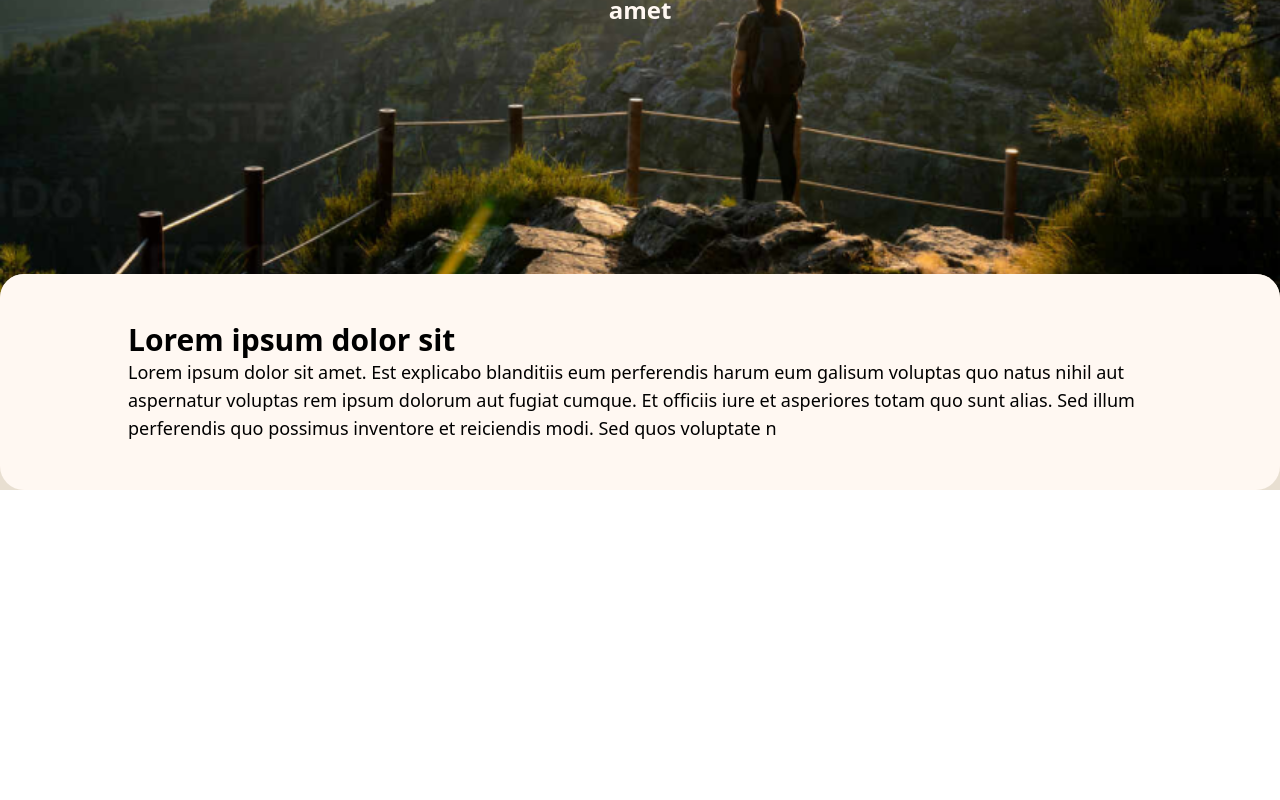
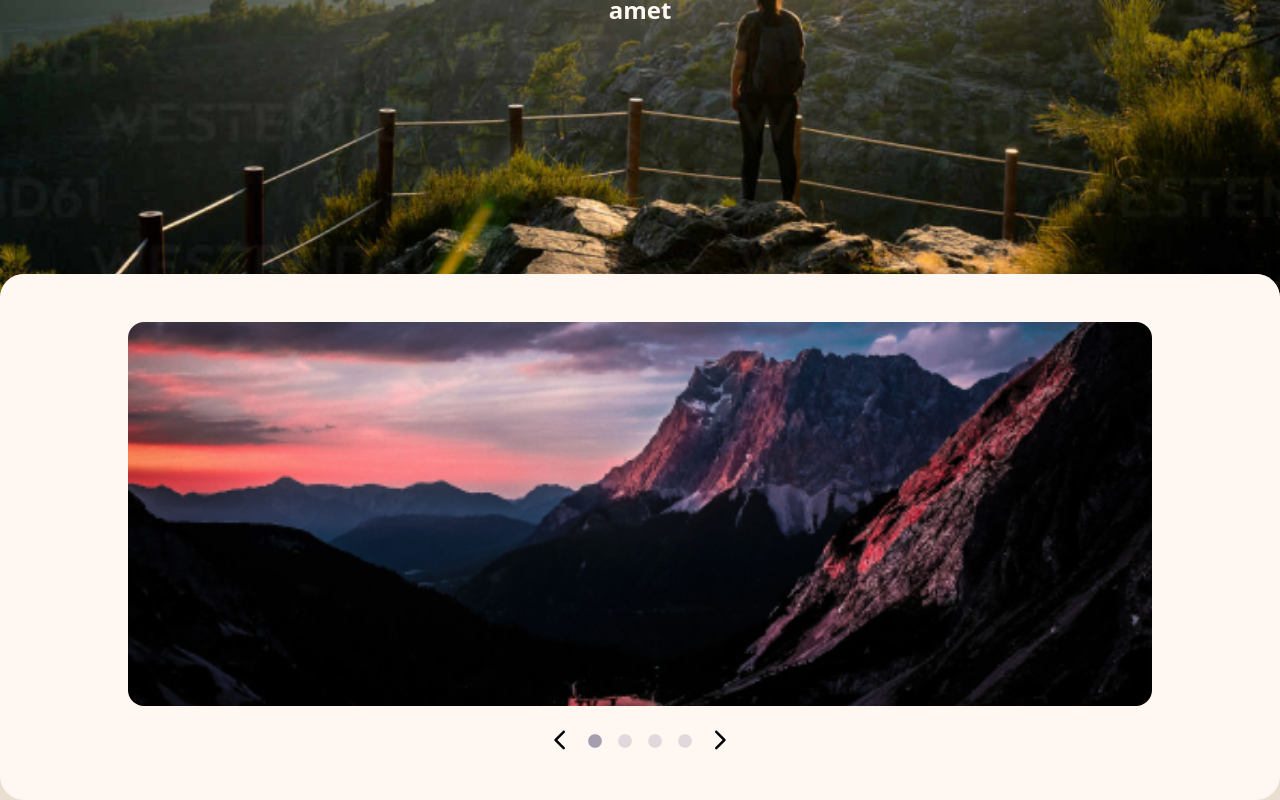
Before and after one commit to dannyfrelink/affiliate-blog, a React (Create React App) app: page / in a window 1280 px wide. Shown: the part 446-1246 px from the top of the page. Before the commit the page ends 936 px from the top, so only its background shows below. Built offline with nearby package versions, Linux system fonts and the light colour scheme; the HTML template or start-up script is replaced by a standard one.

Commit message:
feat: create Carousel component for Home page

```diff
--- a/package.json
+++ b/package.json
@@ -18,6 +18,8 @@
 		"react-dom": "^18.2.0",
 		"react-router-dom": "^6.21.1",
 		"react-scripts": "5.0.1",
+		"react-slick": "^0.29.0",
+		"slick-carousel": "^1.8.1",
 		"tailwindcss": "^3.4.0",
 		"typescript": "^4.9.5",
 		"web-vitals": "^2.1.4"
@@ -45,5 +47,8 @@
 			"last 1 firefox version",
 			"last 1 safari version"
 		]
+	},
+	"devDependencies": {
+		"@types/react-slick": "^0.23.13"
 	}
 }
--- /dev/null
+++ b/src/components/home/Carousel.tsx
@@ -0,0 +1,64 @@
+import React, { useRef } from "react";
+import Slider from "react-slick";
+import "slick-carousel/slick/slick.css";
+import "slick-carousel/slick/slick-theme.css";
+import ArrowBackIosRoundedIcon from "@mui/icons-material/ArrowBackIosRounded";
+import ArrowForwardIosRoundedIcon from "@mui/icons-material/ArrowForwardIosRounded";
+
+interface CarouselProps {
+	items: string[];
+}
+
+const Carousel: React.FC<CarouselProps> = ({ items }) => {
+	const sliderRef = useRef<Slider>(null);
+
+	const nextSlide = () => {
+		if (sliderRef.current) {
+			sliderRef.current.slickNext();
+		}
+	};
+
+	const prevSlide = () => {
+		if (sliderRef.current) {
+			sliderRef.current.slickPrev();
+		}
+	};
+
+	const settings = {
+		dots: true,
+		arrows: false,
+		infinite: true,
+		speed: 500,
+		slidesToShow: 1,
+		slidesToScroll: 1,
+		appendDots: (dots: React.ReactNode) => (
+			<div>
+				<ArrowBackIosRoundedIcon onClick={prevSlide} />
+				<ul className="flex justify-center list-none mx-2 [&>li>button::before]:!text-base [&>li>button::before]:!text-secondary">
+					{dots}
+				</ul>
+				<ArrowForwardIosRoundedIcon onClick={nextSlide} />
+			</div>
+		),
+	};
+
+	return (
+		<Slider
+			ref={sliderRef}
+			{...settings}
+			className="[&>div.slick-dots]:!flex [&>div.slick-dots]:items-center [&>div.slick-dots]:justify-center [&>div.slick-dots]:relative [&>div.slick-dots]:bottom-0 [&>div.slick-dots]:mt-4"
+		>
+			{items.map((item, index) => (
+				<div className="mr-3" key={index}>
+					<img
+						src={item}
+						alt={`Slide ${index + 1}`}
+						className="w-full h-96 object-cover object-center rounded-2xl"
+					/>
+				</div>
+			))}
+		</Slider>
+	);
+};
+
+export default Carousel;
--- a/src/pages/Home.tsx
+++ b/src/pages/Home.tsx
@@ -3,8 +3,9 @@ import Header from "../components/header/Header";
 import { useAppContext } from "../config/AppContext";
 import HeaderImage from "../images/mockup/viewpoint.png";
 import Container from "../components/general/Container";
-import H2 from "../components/typography/H2";
-import BaseText from "../components/typography/BaseText";
+import Carousel from "../components/home/Carousel";
+import CarouselImg1 from "../images/mockup/mountains.png";
+import CarouselImg2 from "../images/mockup/couple.png";
 
 const Home = () => {
 	const { setBlogsPageActive } = useAppContext();
@@ -22,17 +23,14 @@ const Home = () => {
 
 			<main className="bg-background rounded-t-3xl">
 				<Container>
-					<div>
-						<H2>Lorem ipsum dolor sit</H2>
-						<BaseText>
-							Lorem ipsum dolor sit amet. Est explicabo blanditiis
-							eum perferendis harum eum galisum voluptas quo natus
-							nihil aut aspernatur voluptas rem ipsum dolorum aut
-							fugiat cumque. Et officiis iure et asperiores totam
-							quo sunt alias. Sed illum perferendis quo possimus
-							inventore et reiciendis modi. Sed quos voluptate n
-						</BaseText>
-					</div>
+					<Carousel
+						items={[
+							CarouselImg1,
+							CarouselImg2,
+							CarouselImg1,
+							CarouselImg2,
+						]}
+					/>
 				</Container>
 			</main>
 		</div>
```
